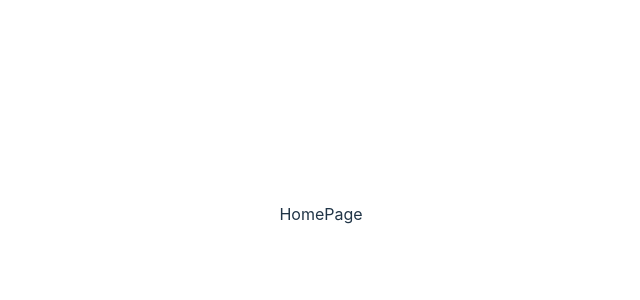
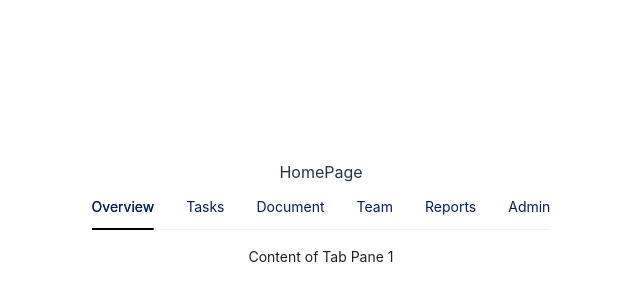
Before and after one commit to llamas-laptrinh/kicket-admin, a React (Vite) app in the folder admin/: page / in a window 1280 px wide. Shown: the part 186-486 px from the top of the page, without its empty margins (319-959 px from the left). Built offline with nearby package versions, Linux system fonts and the light colour scheme.

Commit message:
init Tabs and DateRanger

```diff
--- /dev/null
+++ b/admin/src/components/DateRanger/style.css
@@ -0,0 +1,4 @@
+.css-dev-only-do-not-override-p7e5j5 .ant-picker .ant-picker-input > input::placeholder {
+    font-size: 16px;
+    color: black;
+  }
--- /dev/null
+++ b/admin/src/components/TabsComponent/TabsComponent.tsx
@@ -0,0 +1,37 @@
+import React, { useState } from 'react';
+import { Tabs } from 'antd';
+import 'antd/dist/reset.css'
+import './style.css'
+const { TabPane } = Tabs;
+
+const MyTabs: React.FC = () => {
+  const [activeTabKey, setActiveTabKey] = useState('1');
+
+  const handleTabChange = (key: string) => {
+    setActiveTabKey(key);
+  };
+  return (
+    <Tabs activeKey={activeTabKey} onChange={handleTabChange}>
+      <TabPane tab="Overview" key="1">
+        Content of Tab Pane 1
+      </TabPane>
+      <TabPane tab="Tasks" key="2">
+        Content of Tab Pane 2
+      </TabPane>
+      <TabPane tab="Document" key="3">
+        Content of Tab Pane 3
+      </TabPane>
+      <TabPane tab="Team" key="4">
+        Content of Tab Pane 4
+      </TabPane>
+      <TabPane tab="Reports" key="5">
+        Content of Tab Pane 5
+      </TabPane>
+      <TabPane tab="Admin" key="6">
+        Content of Tab Pane 6
+      </TabPane>
+    </Tabs>
+  );
+};
+
+export default MyTabs;
--- /dev/null
+++ b/admin/src/components/TabsComponent/style.css
@@ -0,0 +1,9 @@
+.ant-tabs-tab-btn {
+    color: #001D6C !important;
+  }
+  .ant-tabs .ant-tabs-tab:hover .ant-tabs-tab-btn {
+    color: #001D6C !important;
+  }
+:where(.ant-tabs-ink-bar) {
+    background-color: black !important;
+}
--- a/admin/src/pages/HomePage/HomePage.tsx
+++ b/admin/src/pages/HomePage/HomePage.tsx
@@ -1,8 +1,9 @@
 import React from 'react';
+import MyTabs from '../../components/TabsComponent/TabsComponent';
 
 const HomePage: React.FC = () => {
   return (
-    <div>HomePage</div>
+    <div> HomePage <MyTabs/></div>
   );
 }
 
```
Also changed, not shown: admin/src/components/DateRanger/DateRanger.tsx (added, +55 -0 lines), 1 other file (tests, documents, lock files or other folders).
